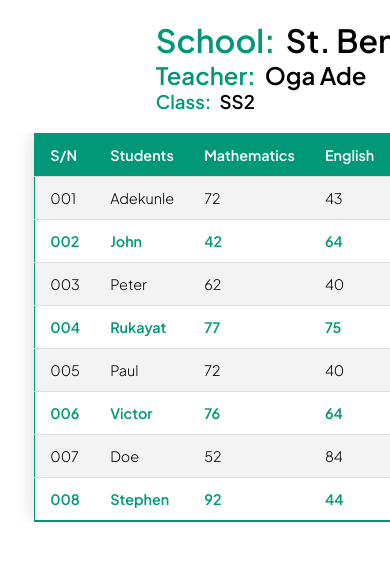
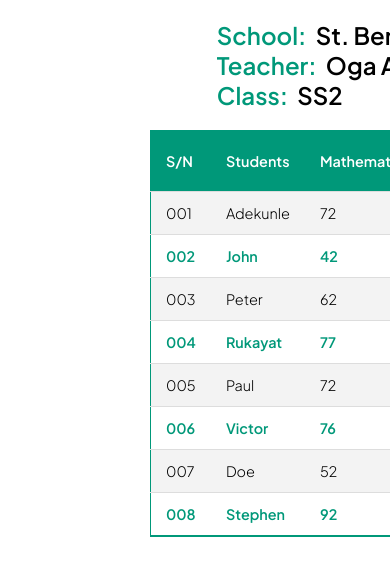
Before and after one commit to imrvon/table-zuri, a plain HTML site: page index.html in a window 390 px wide. Shown: the top 576 px of the page. Drawn offline with Linux system fonts and the light colour scheme.

Commit message:
responsive

```diff
--- a/style.css
+++ b/style.css
@@ -7,7 +7,8 @@
     font-family: 'Plus Jakarta Sans', sans-serif;
 }
 
-main {
+body {
+    height: 100vh;
     width: 800px;
     margin: 0 auto;
 }
@@ -35,7 +36,7 @@ span {
 .main-table {
     border-collapse: collapse;
     font-size: 0.9em;
-    min-width: 400px;
+    /* min-width: 400px; */
     box-shadow: 0 0 20px rgba(0, 0, 0, 0.15);
     border: thin solid #009879;
     border-spacing: 5px;
@@ -68,3 +69,14 @@ span {
     font-weight: bold;
     color: #009879;
 }
+
+@media only screen and (max-width:767px) {
+    main {
+        width: 500px;
+        margin: 0 auto;
+    }
+
+    .text-headings h1, .text-headings h2, .text-headings h3 {
+        font-size:x-large;
+    }
+}
```
